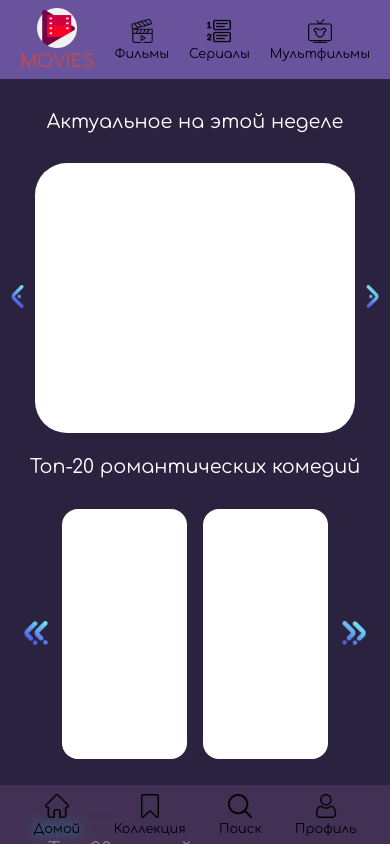
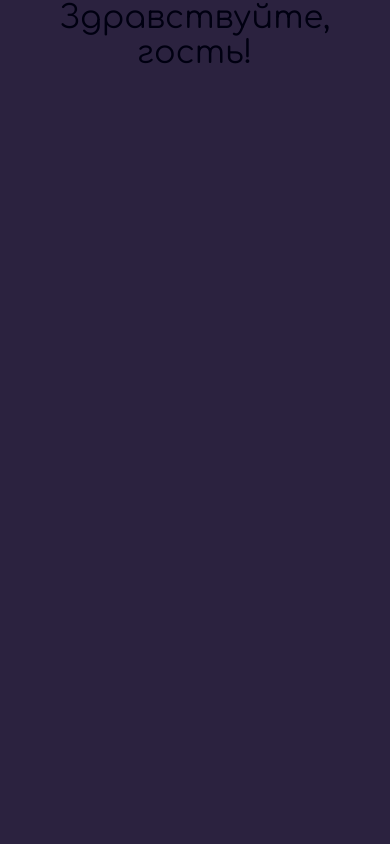
Before and after one commit to Evgenii-Buslaev/MoviesFinderAppReact, a React (Create React App) app: page /profile in a window 390 px wide. Built offline with nearby package versions, Linux system fonts and the light colour scheme.

Commit message:
Created Home, Profile. Added Router

```diff
--- a/package.json
+++ b/package.json
@@ -8,6 +8,7 @@
     "@testing-library/user-event": "^13.5.0",
     "react": "^18.2.0",
     "react-dom": "^18.2.0",
+    "react-router-dom": "^6.4.1",
     "react-scripts": "5.0.1",
     "web-vitals": "^2.1.4"
   },
--- a/src/components/App/App.js
+++ b/src/components/App/App.js
@@ -1,43 +1,19 @@
-import { useState, useEffect } from "react";
+import { Routes, Route } from "react-router-dom";
 
 import "./App.css";
 import "../../css/page.css";
 import "../../css/reset.css";
 
-import NavBar from "../NavBar/NavBar";
-import NavBarMob from "../NavBarMob/NavBarMob";
-import OptionsBar from "../OptionsBar/OptionsBar";
-import TopList from "../TopList/TopList";
-import PacketList from "../PacketList/PacketList";
+import Home from "../Home/Home";
+import Profile from "../Profile/Profile";
 
 function App() {
-  const [width, setWidth] = useState(window.innerWidth);
-
-  const navigation =
-    width > 800 ? (
-      <NavBar />
-    ) : (
-      <>
-        <NavBarMob />
-        <OptionsBar />
-      </>
-    );
-
-  useEffect(() => {
-    const handleResize = () => setWidth(window.innerWidth);
-    window.addEventListener("resize", handleResize);
-
-    return () => window.removeEventListener("resize", handleResize);
-  }, []);
-
   return (
     <div className="App">
-      {navigation}
-      <TopList />
-      <PacketList title="Топ-20 романтических комедий" screen={width} />
-      <PacketList title="Топ-20 российских сериалов" screen={width} />
-      <PacketList title="Топ-20 детских мультфильмов" screen={width} />
-      <PacketList title="Топ-20 советских детективов" screen={width} />
+      <Routes>
+        <Route path="/" element={<Home />} />
+        <Route path="/profile" element={<Profile />} />
+      </Routes>
     </div>
   );
 }
--- /dev/null
+++ b/src/components/Home/Home.jsx
@@ -0,0 +1,43 @@
+import { useState, useEffect } from "react";
+
+import TopList from "../TopList/TopList";
+import PacketList from "../PacketList/PacketList";
+import NavBar from "../NavBar/NavBar";
+import NavBarMob from "../NavBarMob/NavBarMob";
+import OptionsBar from "../OptionsBar/OptionsBar";
+
+import styles from "./Home.module.css";
+
+function Home() {
+  const [width, setWidth] = useState(window.innerWidth);
+
+  const navigation =
+    width > 800 ? (
+      <NavBar />
+    ) : (
+      <>
+        <NavBarMob />
+        <OptionsBar />
+      </>
+    );
+
+  useEffect(() => {
+    const handleResize = () => setWidth(window.innerWidth);
+    window.addEventListener("resize", handleResize);
+
+    return () => window.removeEventListener("resize", handleResize);
+  }, []);
+
+  return (
+    <div className={styles.home}>
+      {navigation}
+      <TopList />
+      <PacketList title="Топ-20 романтических комедий" screen={width} />
+      <PacketList title="Топ-20 российских сериалов" screen={width} />
+      <PacketList title="Топ-20 детских мультфильмов" screen={width} />
+      <PacketList title="Топ-20 советских детективов" screen={width} />
+    </div>
+  );
+}
+
+export default Home;
--- /dev/null
+++ b/src/components/Home/Home.module.css
@@ -0,0 +1,11 @@
+.home {
+  text-align: center;
+  width: 100vw;
+  height: 100vh;
+  padding: 0;
+  margin: 0;
+  background-color: rgb(43, 34, 63);
+  overflow-x: hidden;
+  -ms-overflow-style: none;
+  scrollbar-width: none;
+}
--- /dev/null
+++ b/src/components/Profile/Profile.jsx
@@ -0,0 +1,11 @@
+import styles from "./Profile.module.css";
+
+function Profile() {
+  return (
+    <div className={styles.profileCont}>
+      <h1>Здравствуйте, гость!</h1>
+    </div>
+  );
+}
+
+export default Profile;
--- /dev/null
+++ b/src/components/Profile/Profile.module.css
@@ -0,0 +1,4 @@
+.profileCont {
+  width: 100vw;
+  height: 100vh;
+}
--- a/src/index.js
+++ b/src/index.js
@@ -1,7 +1,12 @@
 import React from "react";
 import ReactDOM from "react-dom/client";
+import { BrowserRouter } from "react-router-dom";
 import "./components/App/App.css";
 import App from "./components/App/App";
 
 const root = ReactDOM.createRoot(document.getElementById("root"));
-root.render(<App />);
+root.render(
+  <BrowserRouter>
+    <App />
+  </BrowserRouter>
+);
```
Also changed, not shown: 1 other file (tests, documents, lock files or other folders).
